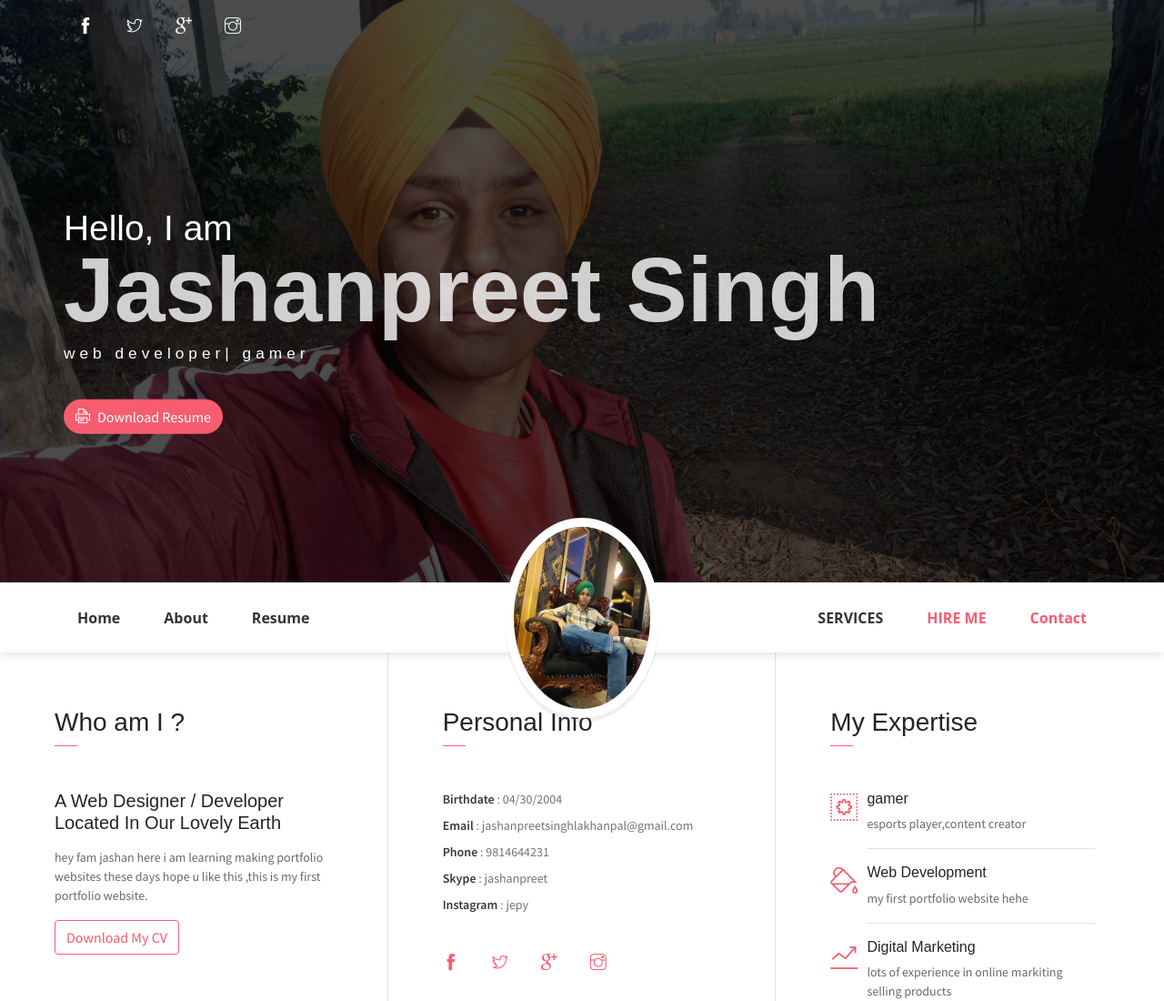
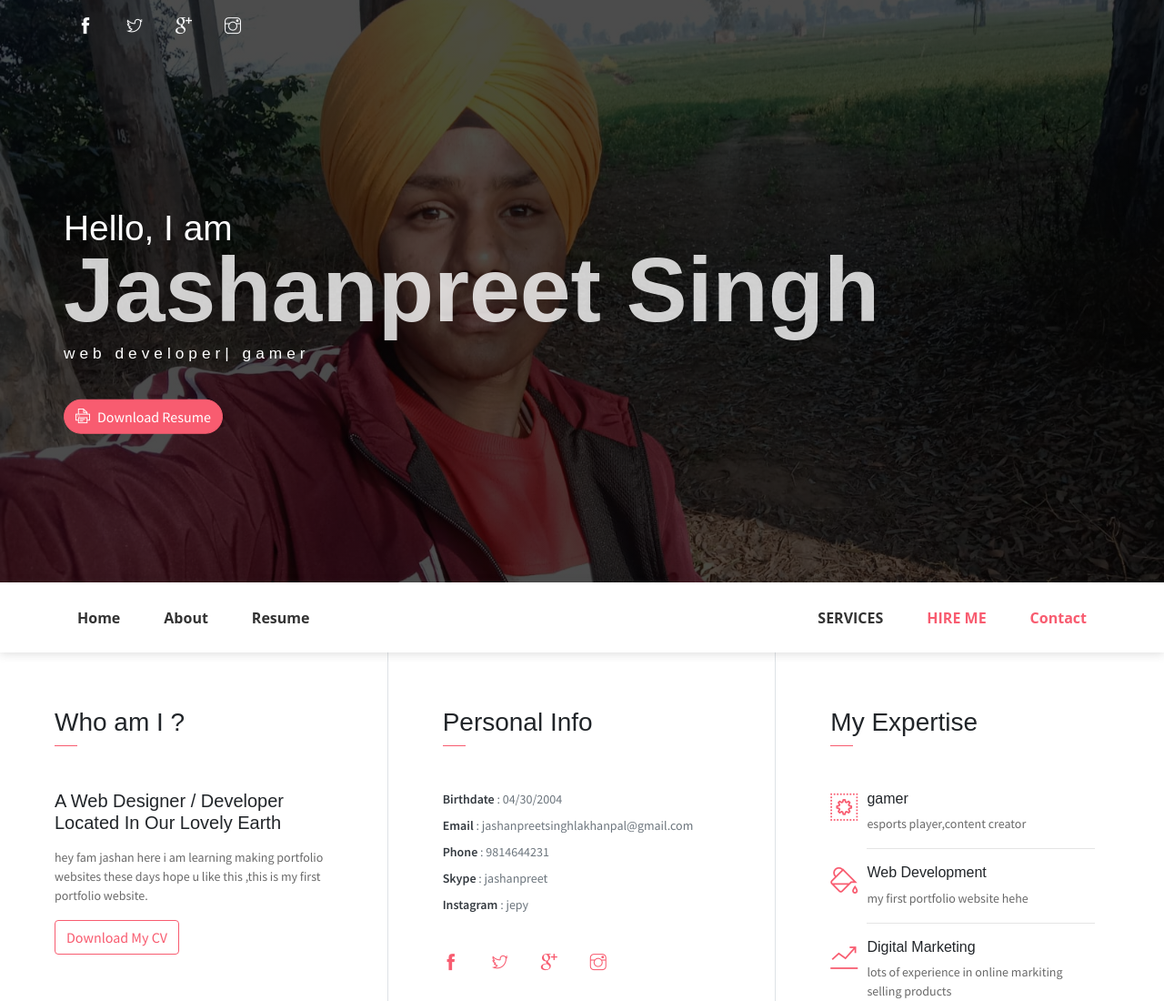
Before and after one commit to GWJASH99/jepyportfolio.io, a plain HTML site: page index.html in a window 1280 px wide. Shown: the top 1100 px of the page at 91% size. Drawn offline with Linux system fonts and the light colour scheme; files whose address does not match are found by name.

Commit message:
Update index.html

```diff
--- a/index.html
+++ b/index.html
@@ -48,7 +48,7 @@
                     </li>
                 </ul>
                 <ul class="navbar-nav brand">
-                    <img src="C:\Users\Administrator\Documents\host portfolio\jepyportfolio.io\assets\imgs\avatar.jpg" alt="my pic" class="brand-img">
+
                     <li class="brand-txt">
                         <h5 class="brand-title">jashanpreet singh</h5>
                         <div class="brand-subtitle">Web Designer | gamer</div>
```
